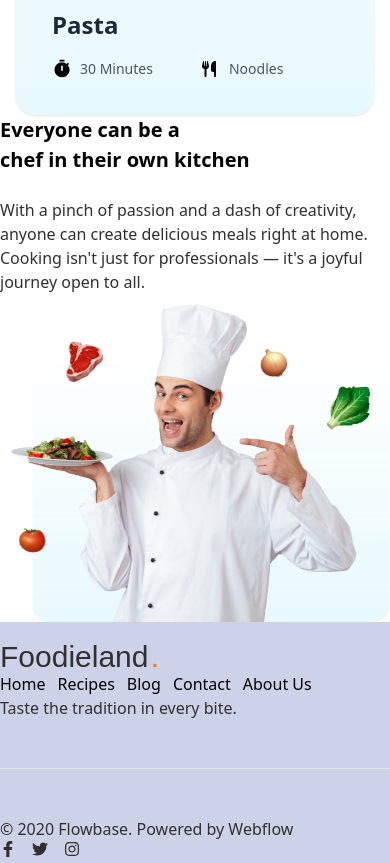
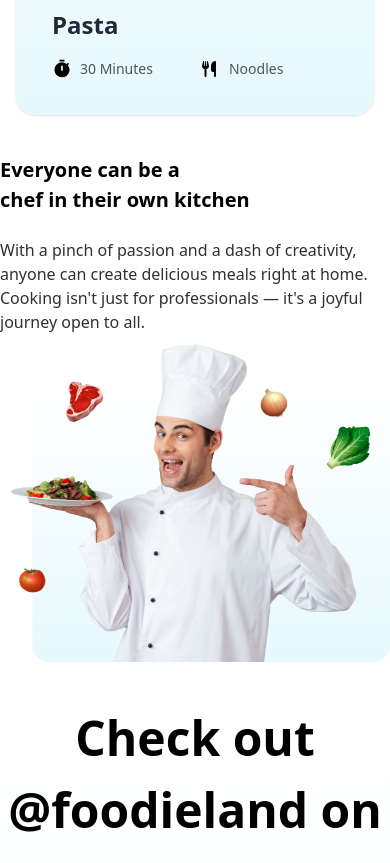
Before and after one commit to jahidhasanri/foodiland, a React (Vite) app: page / in a window 390 px wide. Shown: the part 6847-7710 px from the top of the page. Built offline with nearby package versions, Linux system fonts and the light colour scheme.

Commit message:
add checkout component

```diff
--- /dev/null
+++ b/src/Components/CheckOut.jsx
@@ -0,0 +1,38 @@
+import React from 'react';
+import { FaInstagram } from 'react-icons/fa';
+import { Link } from 'react-router-dom';
+
+const CheckOut = () => {
+    const data=[
+        {
+            img:'https://i.ibb.co/4ZMdHwqs/Screenshot-2025-05-23-165223.png'
+        },
+        {
+            img:'https://i.ibb.co/spcPCtJw/Screenshot-2025-05-23-165358.png'
+        },
+        {
+            img:'https://i.ibb.co/PGSyg0nh/Screenshot-2025-05-23-165559.png'
+        },
+        {
+            img:'https://i.ibb.co/6j86cBL/Screenshot-2025-05-23-165633.png'
+        }
+    ]
+    return (
+        <div className='container mx-auto mb-[100px] ' style={{background:'linear-gradient(180.00deg, rgba(231, 249, 253, 0),rgb(231, 249, 253) 100%)'}}>
+           <h2 className='text-[48px] font-semibold text-black text-center mb-6'>Check out @foodieland on Instagram</h2>
+           <p className='text-[16px] font-normal lg:w-[880px] mx-auto text-center mb-20'>Check out @foodieland on Instagram for mouthwatering food pics, drool-worthy recipes, behind-the-scenes kitchen magic, and daily doses of delicious inspiration that’ll make your taste buds dance!</p>
+           <div className='grid grid-cols-1 md:grid-cols-2 lg:grid-cols-4 lg:px-32'>
+             {
+                data.map((item,index)=>(
+                    <div key={index}>
+                        <img src={item.img} className='w-full lg:w-[280px]' alt="" />
+                    </div>
+                ))
+            }
+           </div >
+           <div className='text-center'><Link to={'https://www.instagram.com/jahadhasanrifat/' } className='btn mt-20 bg-gray-800 text-white text-center w-[229px] h-[60px] rounded-xl mb-20 'target='_blank'>Visit Our Instagram  <FaInstagram /></Link></div>
+        </div>
+    );
+};
+
+export default CheckOut;
--- a/src/Components/Chef.jsx
+++ b/src/Components/Chef.jsx
@@ -2,7 +2,7 @@ import React from 'react';
 
 const Chef = () => {
     return (
-        <div className='container mx-auto'>
+        <div className='container mx-auto mb-10 md:mb-20 lg:mb-32'>
             <div className='lg:flex gap-11 items-center justify-between'>
                 <div>
                     <h1 className='font-semibold text-[20px] lg:text-[48px] text-black mb-[23px]'>Everyone can be a <br />
--- a/src/Components/Recipics.jsx
+++ b/src/Components/Recipics.jsx
@@ -81,7 +81,7 @@ const data = [
   ];
 
   return (
-    <div className='container mx-auto px-4'>
+    <div className='container mx-auto px-4 mb-10 md:mb-20 lg:mb-32'>
       {/* your existing content */}
       <div className='grid md:grid-cols-2 lg:grid-cols-3 gap-6'>
         {data.map((item, index) => (
--- a/src/Pages/Home.jsx
+++ b/src/Pages/Home.jsx
@@ -3,6 +3,7 @@ import Banner from '../Components/Banner';
 import Category from '../Components/Category';
 import Recipics from '../Components/Recipics';
 import Chef from '../Components/Chef';
+import CheckOut from '../Components/CheckOut';
 
 const Home = () => {
     return (
@@ -11,6 +12,7 @@ const Home = () => {
             <Category></Category>
             <Recipics></Recipics>
             <Chef></Chef>
+            <CheckOut></CheckOut>
         </div>
     );
 };
```
